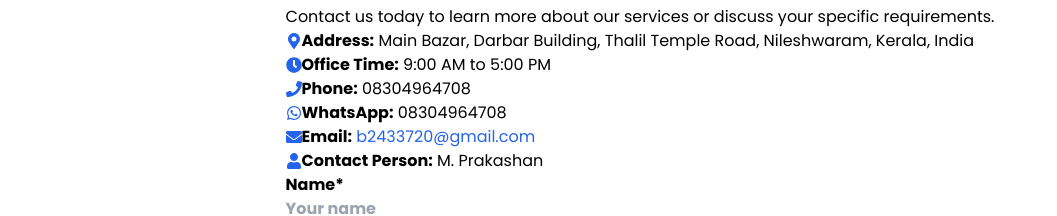
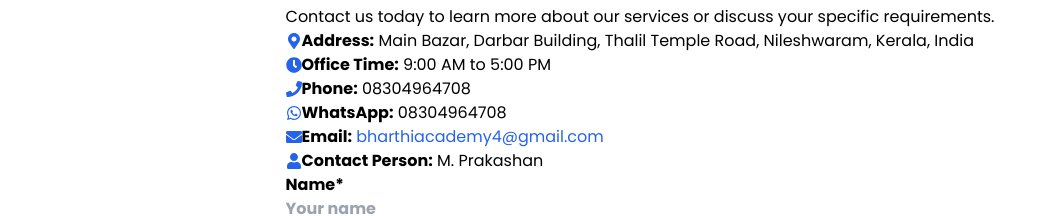
Before and after one commit to nandiniramesh-code/bharathi, a Next.js app: page /contact in a window 1280 px wide. Shown: the part 949-1165 px from the top of the page, without its empty margins (0-1057 px from the left). Built offline with nearby package versions, Linux system fonts and the light colour scheme.

Commit message:
updated email id

```diff
--- a/src/Components/ContactForm.js
+++ b/src/Components/ContactForm.js
@@ -32,8 +32,8 @@
             <FaEnvelope className="text-blue-600 text-xl flex-shrink-0" />
             <span>
               <strong>Email:</strong>{" "}
-              <a href="mailto:b2433720@gmail.com" className="text-blue-600 hover:underline">
-                b2433720@gmail.com
+              <a href="mailto:bharthiacademy4@gmail.com" className="text-blue-600 hover:underline">
+              bharthiacademy4@gmail.com
               </a>
             </span>
           </p>
```
Also changed, not shown: 1 other file (tests, documents, lock files or other folders).
